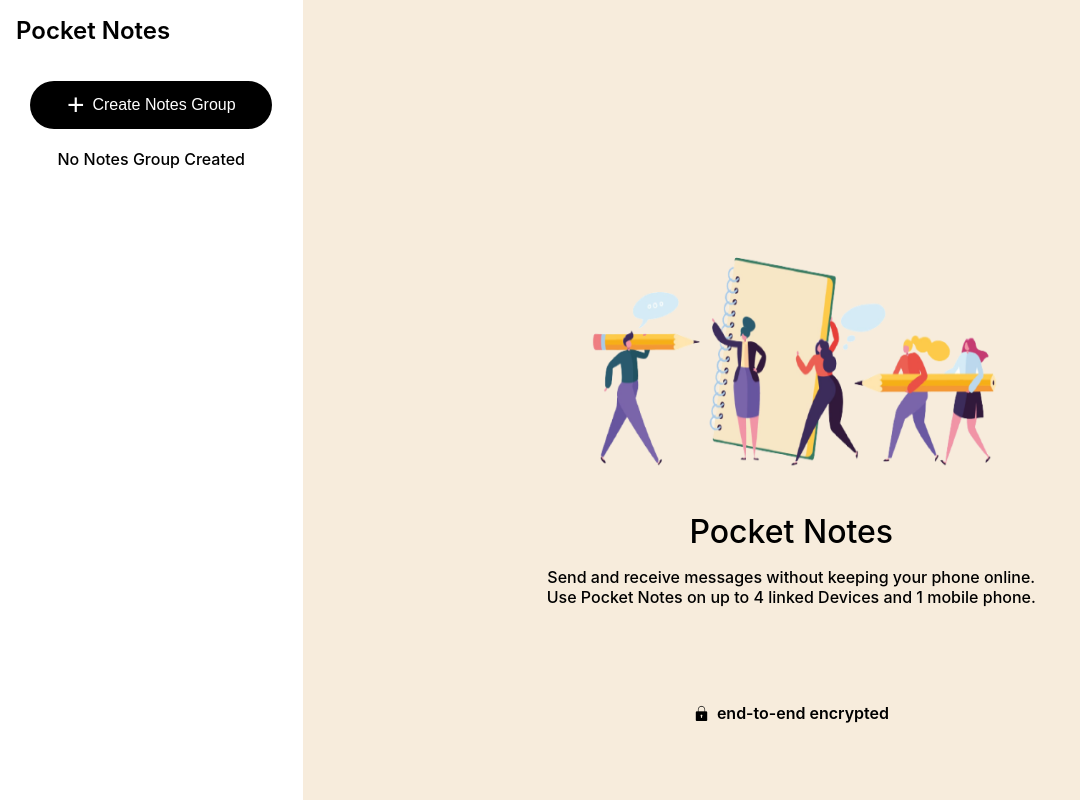
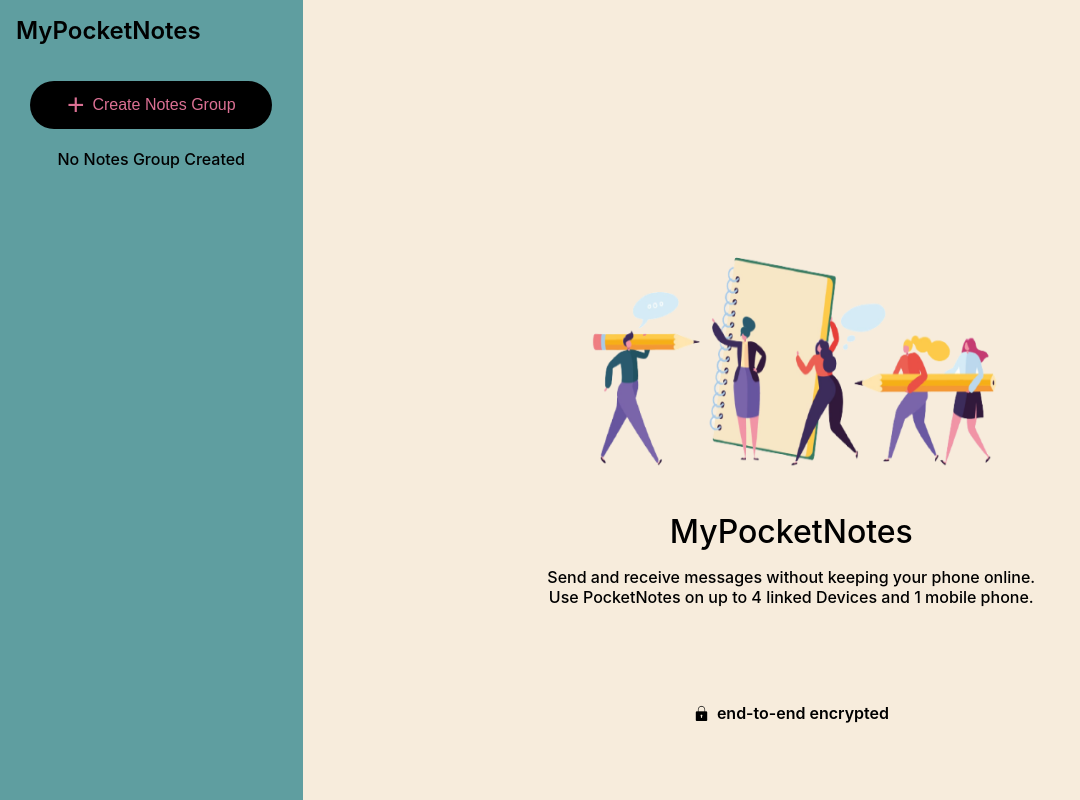
Before and after one commit to mdowaisakhtar/MyNotes, a React (Create React App) app: page / in a window 1280 px wide. Shown: the whole page, without its empty margins (0-1080 px from the left). Built offline with nearby package versions, Linux system fonts and the light colour scheme; the HTML template or start-up script is replaced by a standard one.

Commit message:
Initial commit

```diff
--- a/public/index.html
+++ b/public/index.html
@@ -24,7 +24,7 @@
       work correctly both with client-side routing and a non-root public URL.
       Learn how to configure a non-root public URL by running `npm run build`.
     -->
-    <title>Pocket Notes</title>
+    <title>MyPocketNotes</title>
   </head>
   <body>
     <noscript>You need to enable JavaScript to run this app.</noscript>
--- a/src/components/homeDesktop/DesktopHome.js
+++ b/src/components/homeDesktop/DesktopHome.js
@@ -7,8 +7,8 @@ function DesktopHome() {
   return (
     <div className='desktop__home'>
       <img src={home} alt="home" />
-      <h1>Pocket Notes</h1>
-      <p>Send and receive messages without keeping your phone online.<br/>Use Pocket Notes on up to 4 linked Devices and 1 mobile phone.</p>
+      <h1>MyPocketNotes</h1>
+      <p>Send and receive messages without keeping your phone online.<br/>Use PocketNotes on up to 4 linked Devices and 1 mobile phone.</p>
       <div className="desktop__home__bottom">
         <img src={lock} alt="lock" />
         <span>end-to-end encrypted</span>
--- a/src/components/sidebarDesktop/DesktopSidebar.css
+++ b/src/components/sidebarDesktop/DesktopSidebar.css
@@ -1,6 +1,7 @@
 .desktop__sidebar {
   width: 24vw;
   height: 100vh;
+  background-color: cadetblue;
 }
 
 .desktop__sidebar__title {
@@ -32,7 +33,7 @@
   height: 6vh;
   border: none;
   border-radius: 2rem;
-  color: white;
+  color: palevioletred;
   background-color: black;
   display: flex;
   justify-content: center;
--- a/src/components/sidebarDesktop/DesktopSidebar.js
+++ b/src/components/sidebarDesktop/DesktopSidebar.js
@@ -37,7 +37,7 @@ function DesktopSidebar() {
 
   return (
     <div className="desktop__sidebar">
-      <div className="desktop__sidebar__title">Pocket Notes</div>
+      <div className="desktop__sidebar__title">MyPocketNotes</div>
       <div className="desktop__sidebar__create__notes__btn">
         <button onClick={handleClick}>
           <span id="add">+</span>
--- a/src/view/MobileView/MobileView.js
+++ b/src/view/MobileView/MobileView.js
@@ -37,7 +37,7 @@ function MobileView() {
   };
   return (
     <div className="mobile__sidebar">
-      <div className="mobile__sidebar__title">Pocket Notes</div>
+      <div className="mobile__sidebar__title">MyPocketNotes</div>
       <div className="mobile__sidebar__create__notes__btn">
         <button onClick={handleClick}>
           <span id="add">+</span>
```
Also changed, not shown: 1 other file (tests, documents, lock files or other folders).
